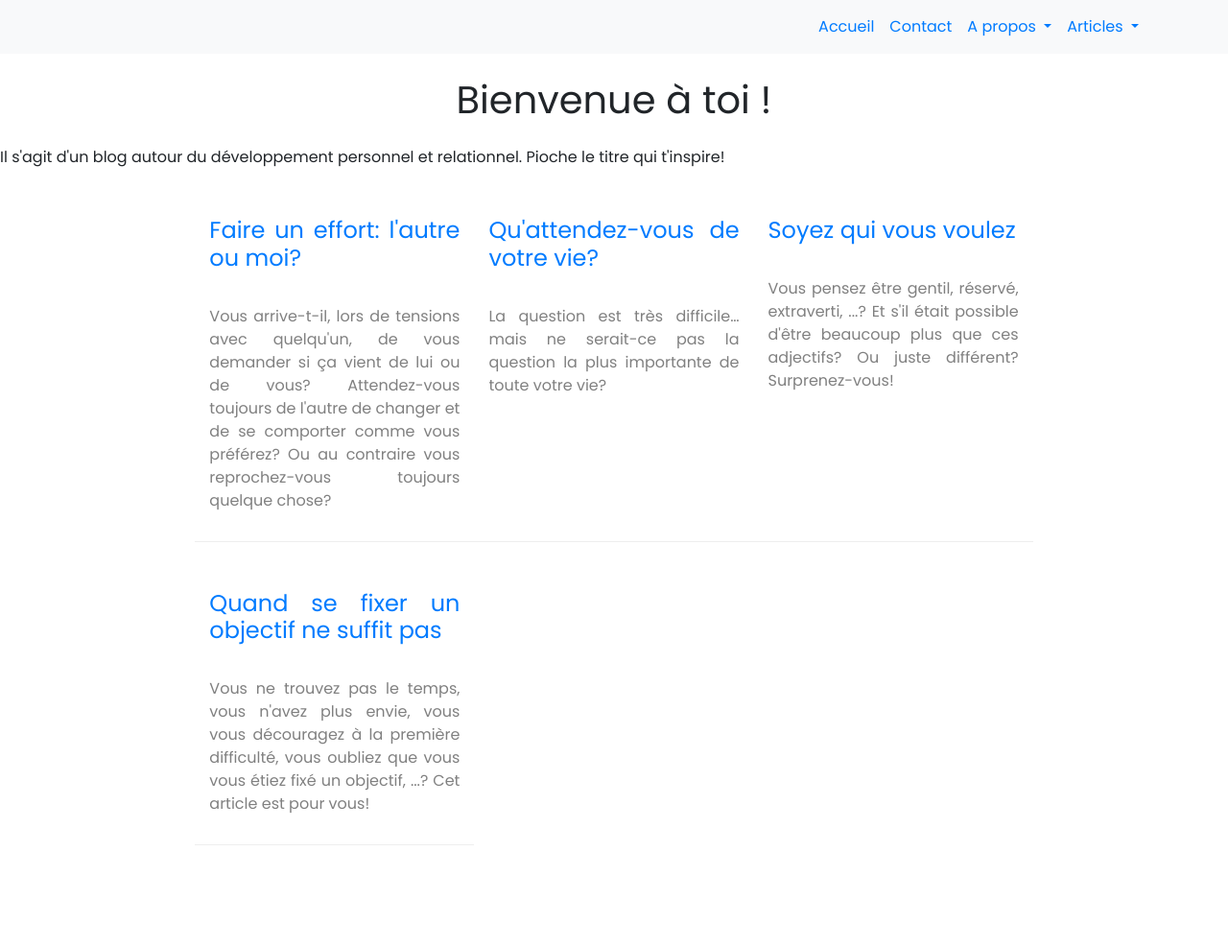
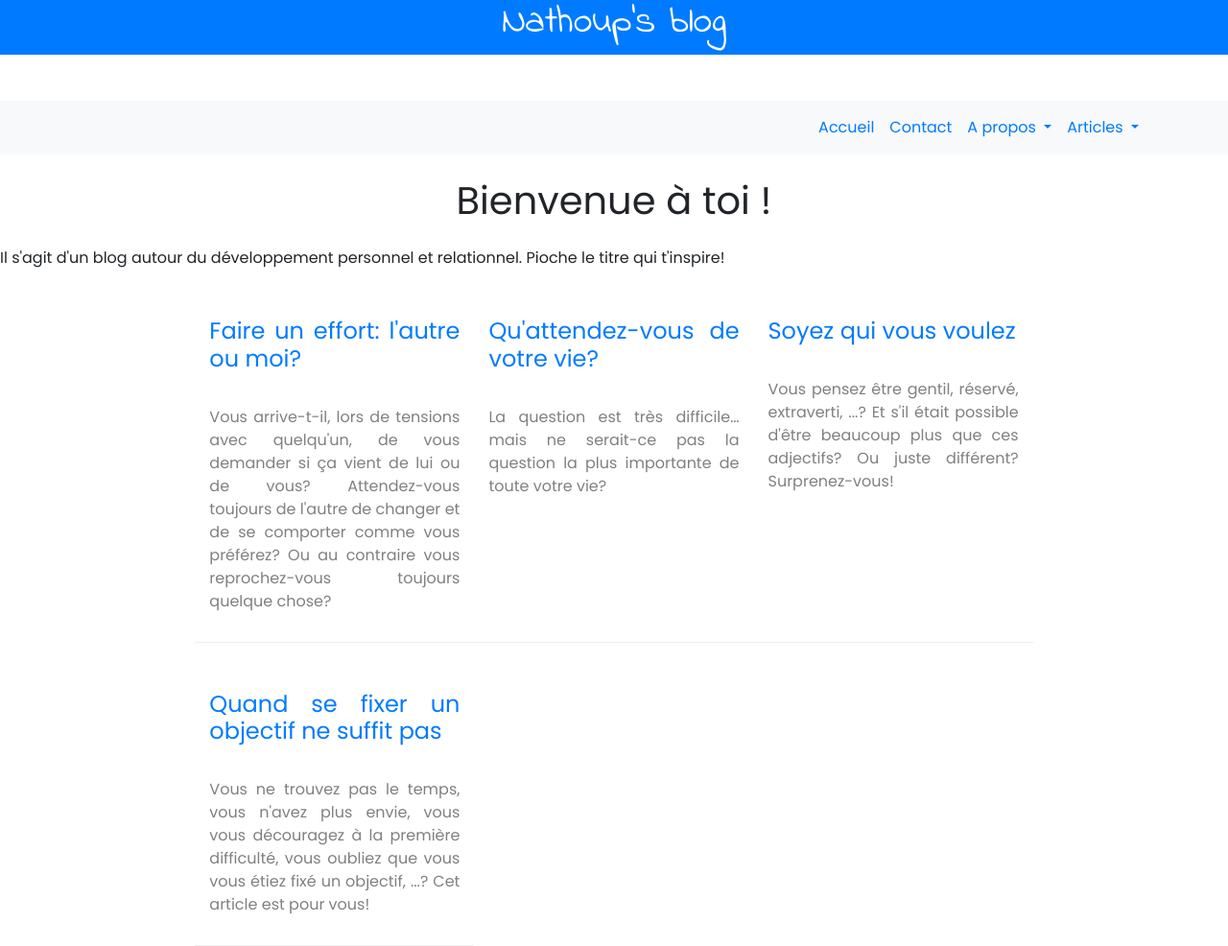
Before and after one commit to OrgaEvolutions/Nathoup.github.io, a Jekyll site: the page built from index.html, in a window 1280 px wide. Shown: the whole page at 96% size. Built offline with Jekyll 4.4.1, drawn with Linux system fonts in a browser that asks for light colours; nearby versions of some CDN libraries; some web fonts are replaced; before the commit the page ends 900 px from its top, so only the background shows below that.

Commit message:
Update default.html

```diff
--- a/_layouts/default.html
+++ b/_layouts/default.html
@@ -18,6 +18,24 @@
 	</head>
 	<body>
 
+		<header>
+		  <div class="bg-primary text-white">
+		   <center>
+		    <h1 style="font-family: 'Indie Flower', cursive;">
+		     {{ page.title }}
+		    </h1>
+		      <div class="container">
+			<div class="row">
+			  <div class="col-md-12 mx-auto">
+			    {{ page.intro }}
+			  </div>
+			</div>
+		     </div>
+		   </center>
+		  </div>
+		</header>
+		<br><br>
+
 		  <!-- Load Facebook SDK for JavaScript -->
 		  <div id="fb-root"></div>
 		  <script>(function(d, s, id) {
```
